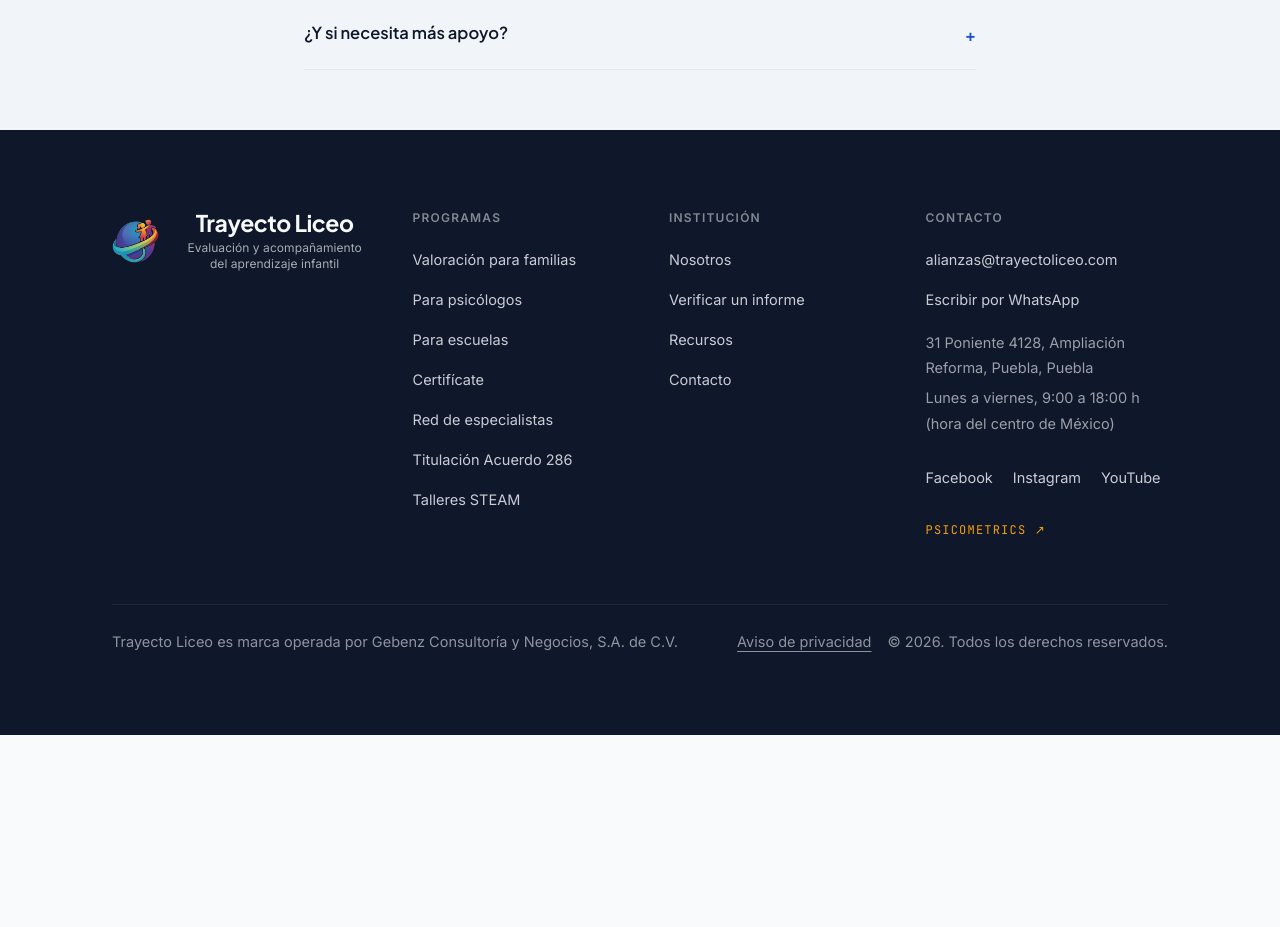
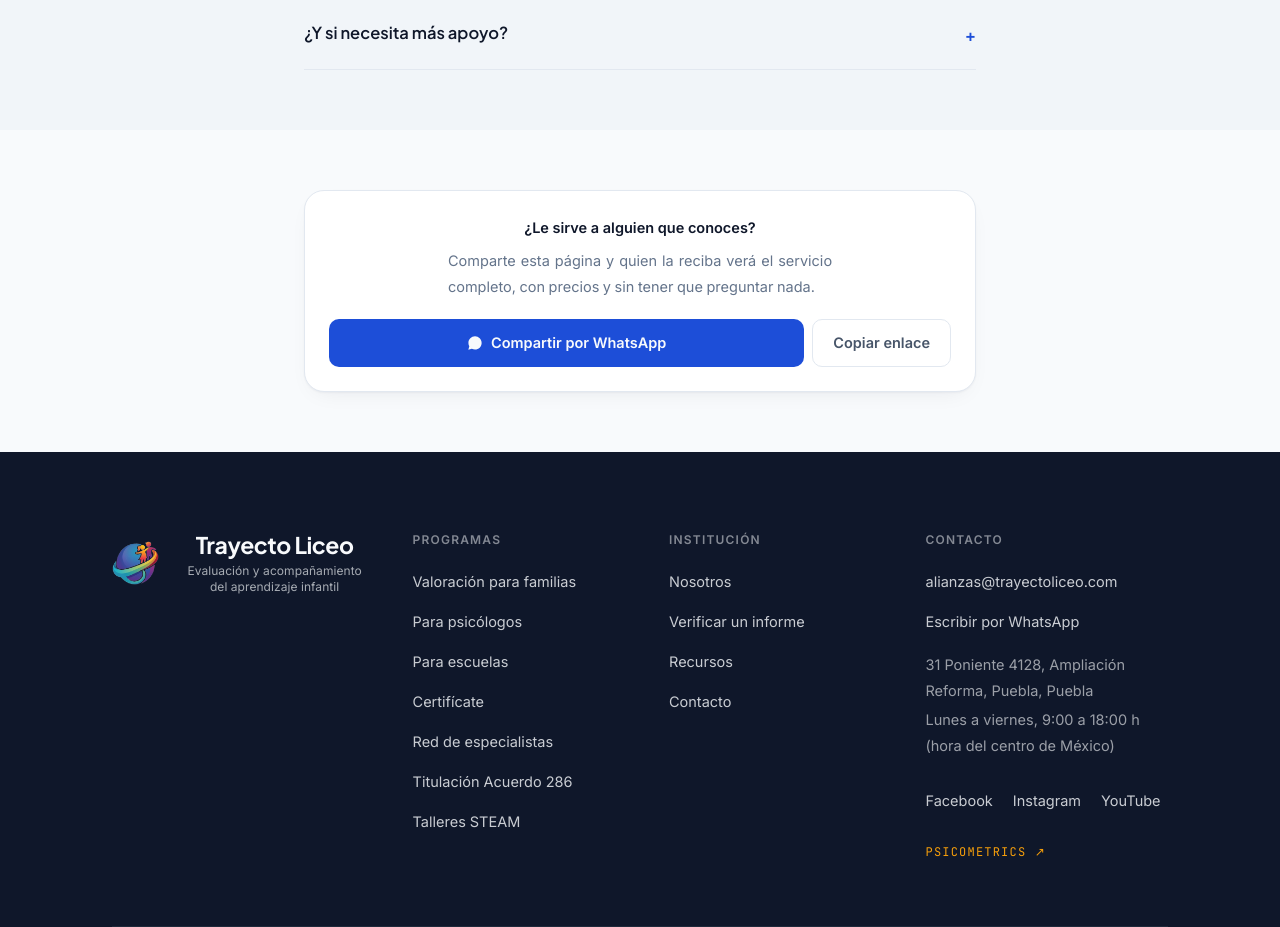
Before and after one commit to trayectoliceo-ux/trayectoliceo, a Next.js app: page /familias in a window 1280 px wide. Shown: the part 1920-2847 px from the top of the page. Before the commit the page ends 2655 px from the top, so only its background shows below. Built offline with nearby package versions, Linux system fonts and the light colour scheme.

Commit message:
Compartir por WhatsApp en cada servicio y correo de alianzas

```diff
--- a/src/app/certificate/page.tsx
+++ b/src/app/certificate/page.tsx
@@ -5,6 +5,7 @@ import { ElementoRevelar, GrupoRevelar, Revelar } from '@/components/ui/Revelar'
 import { ProgramasPorPerfil } from '@/components/ui/ProgramasPorPerfil';
 import { FormularioCompra } from '@/components/contacto/FormularioCompra';
 import { acuerdo286, grupos, precios, programas } from '@/content/certificate';
+import { CompartirServicio } from '@/components/ui/CompartirServicio';
 import { metadatos } from '@/lib/metadatos';
 import { curso as esquemaCurso, DatosEstructurados, migaDePan } from '@/lib/schema';
 
@@ -260,6 +261,15 @@ export default function PaginaCertificate() {
           </p>
         </Revelar>
       </Seccion>
+
+      <Seccion>
+        <CompartirServicio
+          servicio="Certifícate con Trayecto Liceo"
+          ruta="/certificate"
+          precio="Formación incluida en tu plan"
+          descripcion="Cursos autogestivos y certificado con validez oficial por $990."
+        />
+      </Seccion>
     </>
   );
 }
--- a/src/app/contacto/page.tsx
+++ b/src/app/contacto/page.tsx
@@ -79,7 +79,7 @@ export default function PaginaContacto() {
               </div>
             </dl>
 
-            <p className="mt-8 max-w-[38ch] text-menudo text-gris">
+            <p className="justificado mt-8 max-w-[44ch] text-menudo leading-[1.75] text-gris">
               No realizamos evaluaciones ni emitimos diagnósticos por mensaje. La primera
               conversación sirve para orientar y, si corresponde, derivar.
             </p>
--- a/src/app/escuelas/page.tsx
+++ b/src/app/escuelas/page.tsx
@@ -5,6 +5,7 @@ import { ElementoRevelar, GrupoRevelar, Revelar } from '@/components/ui/Revelar'
 import { FormularioInteligente } from '@/components/contacto/FormularioInteligente';
 import { escuelas } from '@/content/rutas';
 import { enlaceWhatsApp } from '@/content/sitio';
+import { CompartirServicio } from '@/components/ui/CompartirServicio';
 import { metadatos } from '@/lib/metadatos';
 import { DatosEstructurados, migaDePan } from '@/lib/schema';
 
@@ -181,6 +182,15 @@ export default function PaginaEscuelas() {
           <FormularioInteligente perfilFijo="colegio" />
         </Revelar>
       </Seccion>
+
+      <Seccion>
+        <CompartirServicio
+          servicio="Tamizaje escolar para colegios"
+          ruta="/escuelas"
+          precio="Desde $150 MXN por alumno"
+          descripcion="Detección en el aula con semáforo por grupo y capacitación docente incluida."
+        />
+      </Seccion>
     </>
   );
 }
--- a/src/app/familias/page.tsx
+++ b/src/app/familias/page.tsx
@@ -3,6 +3,7 @@ import { Seccion } from '@/components/ui/Piezas';
 import { ElementoRevelar, GrupoRevelar, Revelar } from '@/components/ui/Revelar';
 import { Acordeon } from '@/components/ui/Acordeon';
 import { familias } from '@/content/rutas';
+import { CompartirServicio } from '@/components/ui/CompartirServicio';
 import { metadatos } from '@/lib/metadatos';
 import { DatosEstructurados, migaDePan, preguntasFrecuentes } from '@/lib/schema';
 
@@ -141,6 +142,15 @@ export default function PaginaFamilias() {
           </div>
         </div>
       </Seccion>
+
+      <Seccion>
+        <CompartirServicio
+          servicio="Valoración psicopedagógica y orientación vocacional"
+          ruta="/familias"
+          precio="Desde $490 MXN"
+          descripcion="Evaluación en línea para niñas, niños y jóvenes de 3 a 18 años. Informe firmado por psicólogo con cédula en 72 horas."
+        />
+      </Seccion>
     </>
   );
 }
--- a/src/app/nosotros/page.tsx
+++ b/src/app/nosotros/page.tsx
@@ -119,13 +119,13 @@ export default function PaginaNosotros() {
                 {persona.cargo}
               </p>
               <p className="mt-3 text-menudo text-tinta-suave">{persona.formacion}</p>
-              <p className="mt-2 text-menudo text-gris">{persona.nota}</p>
+              <p className="justificado mt-2 text-menudo leading-[1.75] text-gris">{persona.nota}</p>
             </ElementoRevelar>
           ))}
         </GrupoRevelar>
 
         <Revelar retraso={0.06} className="mt-16">
-          <p className="max-w-lectura border-t border-linea pt-6 text-menudo text-gris">
+          <p className="justificado max-w-lectura border-t border-linea pt-6 text-menudo leading-[1.75] text-gris">
             {sitio.nombre} es la marca de formación y acompañamiento operada por{' '}
             {sitio.operadora}. La evaluación psicopedagógica se realiza siempre por
             profesional acreditado, dentro o fuera de nuestro equipo según el caso.
--- a/src/app/red/page.tsx
+++ b/src/app/red/page.tsx
@@ -3,6 +3,7 @@ import { Seccion } from '@/components/ui/Piezas';
 import { ElementoRevelar, GrupoRevelar, Revelar } from '@/components/ui/Revelar';
 import { RegistroRed } from '@/components/contacto/RegistroRed';
 import { precios } from '@/content/certificate';
+import { CompartirServicio } from '@/components/ui/CompartirServicio';
 import { metadatos } from '@/lib/metadatos';
 import { DatosEstructurados, migaDePan } from '@/lib/schema';
 
@@ -75,6 +76,15 @@ export default function PaginaRed() {
           </Revelar>
         </div>
       </Seccion>
+
+      <Seccion>
+        <CompartirServicio
+          servicio="Red de especialistas de Trayecto Liceo"
+          ruta="/red"
+          precio="Registro sin costo"
+          descripcion="Psicólogos, psicopedagogos y docentes que reciben casos, se capacitan y se certifican."
+        />
+      </Seccion>
     </>
   );
 }
--- a/src/app/talleres/page.tsx
+++ b/src/app/talleres/page.tsx
@@ -4,6 +4,7 @@ import { Seccion } from '@/components/ui/Piezas';
 import { ElementoRevelar, GrupoRevelar } from '@/components/ui/Revelar';
 import { LlamadaContacto } from '@/components/ui/LlamadaContacto';
 import { talleres, talleresPagina } from '@/content/talleres';
+import { CompartirServicio } from '@/components/ui/CompartirServicio';
 import { metadatos } from '@/lib/metadatos';
 import { DatosEstructurados, migaDePan } from '@/lib/schema';
 
@@ -91,6 +92,15 @@ export default function PaginaTalleres() {
         titulo="¿No sabes cuál corresponde?"
         texto="Escríbenos con la edad y el contexto escolar. Recomendamos el taller adecuado, o ninguno si creemos que no aporta."
       />
+
+      <Seccion>
+        <CompartirServicio
+          servicio="Talleres STEAM para colegios"
+          ruta="/talleres"
+
+          descripcion="Enriquecimiento por proyectos, impartido por grupo dentro del centro."
+        />
+      </Seccion>
     </>
   );
 }
--- a/src/app/verificar/page.tsx
+++ b/src/app/verificar/page.tsx
@@ -1,6 +1,7 @@
 import { VerificadorFolio } from '@/components/verificar/VerificadorFolio';
 import { Seccion } from '@/components/ui/Piezas';
 import { ElementoRevelar, GrupoRevelar, Revelar } from '@/components/ui/Revelar';
+import { CompartirServicio } from '@/components/ui/CompartirServicio';
 import { metadatos } from '@/lib/metadatos';
 
 export const metadata = metadatos({
@@ -137,6 +138,15 @@ export default function PaginaVerificar() {
           </p>
         </Revelar>
       </Seccion>
+
+      <Seccion>
+        <CompartirServicio
+          servicio="Verifica un informe psicopedagógico"
+          ruta="/verificar"
+
+          descripcion="Comprueba con el código QR o el folio quién firmó el documento y si sigue siendo el original."
+        />
+      </Seccion>
     </>
   );
 }
--- /dev/null
+++ b/src/components/ui/CompartirServicio.tsx
@@ -0,0 +1,87 @@
+'use client';
+
+import { useState } from 'react';
+import { motion, useReducedMotion } from 'motion/react';
+import { sitio } from '@/content/sitio';
+import { curva, duracion } from '@/lib/motion';
+
+/**
+ * COMPARTIR SERVICIO POR WHATSAPP
+ * -------------------------------
+ * Va al pie de cada página de servicio, no en la portada: quien llega al
+ * final de una ficha ya entendió de qué se trata, y ese es el momento en
+ * que se la manda a alguien. En la portada aún no sabe qué compartiría.
+ *
+ * El mensaje lleva el precio cuando existe, porque es lo primero que
+ * pregunta quien lo recibe y evita una vuelta de conversación.
+ */
+export function CompartirServicio({
+  servicio,
+  ruta,
+  precio,
+  descripcion,
+}: {
+  servicio: string;
+  ruta: string;
+  precio?: string;
+  descripcion?: string;
+}) {
+  const reducido = useReducedMotion();
+  const [copiado, setCopiado] = useState(false);
+
+  const url = `${sitio.dominio}${ruta}`;
+  const partes = [servicio, precio, descripcion, '', url].filter(Boolean);
+  const mensaje = partes.join('\n');
+
+  const copiar = async () => {
+    try {
+      await navigator.clipboard.writeText(url);
+      setCopiado(true);
+      setTimeout(() => setCopiado(false), 2200);
+    } catch {
+      setCopiado(false);
+    }
+  };
+
+  return (
+    <div className="mx-auto max-w-2xl rounded-lg border border-linea bg-papel-puro p-6 text-center shadow-tarjeta">
+      <p className="text-menudo font-semibold text-tinta">
+        ¿Le sirve a alguien que conoces?
+      </p>
+      <p className="justificado-limpio mx-auto mt-2 max-w-[42ch] text-menudo leading-[1.75] text-gris">
+        Comparte esta página y quien la reciba verá el servicio completo, con
+        precios y sin tener que preguntar nada.
+      </p>
+
+      <div className="mt-5 flex flex-col gap-2 sm:flex-row">
+        <a
+          href={`https://wa.me/?text=${encodeURIComponent(mensaje)}`}
+          target="_blank"
+          rel="noopener noreferrer"
+          className="flex min-h-[48px] flex-1 items-center justify-center gap-2 rounded bg-institucional px-5 text-menudo font-semibold text-papel transition-colors duration-200 hover:bg-institucional-hondo"
+        >
+          <svg viewBox="0 0 24 24" aria-hidden className="h-4 w-4 fill-current">
+            <path d="M12.04 2C6.58 2 2.13 6.45 2.13 11.91c0 1.75.46 3.45 1.32 4.95L2 22l5.25-1.38a9.9 9.9 0 0 0 4.79 1.22c5.46 0 9.91-4.45 9.91-9.91 0-2.65-1.03-5.14-2.9-7.01A9.82 9.82 0 0 0 12.04 2Z" />
+          </svg>
+          Compartir por WhatsApp
+        </a>
+
+        <button
+          type="button"
+          onClick={() => void copiar()}
+          className="flex min-h-[48px] items-center justify-center rounded border border-linea px-5 text-menudo font-semibold text-tinta-suave transition-colors duration-200 hover:border-institucional/40"
+        >
+          <motion.span
+            key={copiado ? 'listo' : 'copiar'}
+            initial={{ opacity: 0, y: reducido ? 0 : 4 }}
+            animate={{ opacity: 1, y: 0 }}
+            transition={{ duration: duracion.instante, ease: curva.salidaSuave }}
+            className={copiado ? 'text-menta' : undefined}
+          >
+            {copiado ? 'Enlace copiado' : 'Copiar enlace'}
+          </motion.span>
+        </button>
+      </div>
+    </div>
+  );
+}
```
Also changed, not shown: src/app/psicologos/page.tsx (+11 -1 lines).
